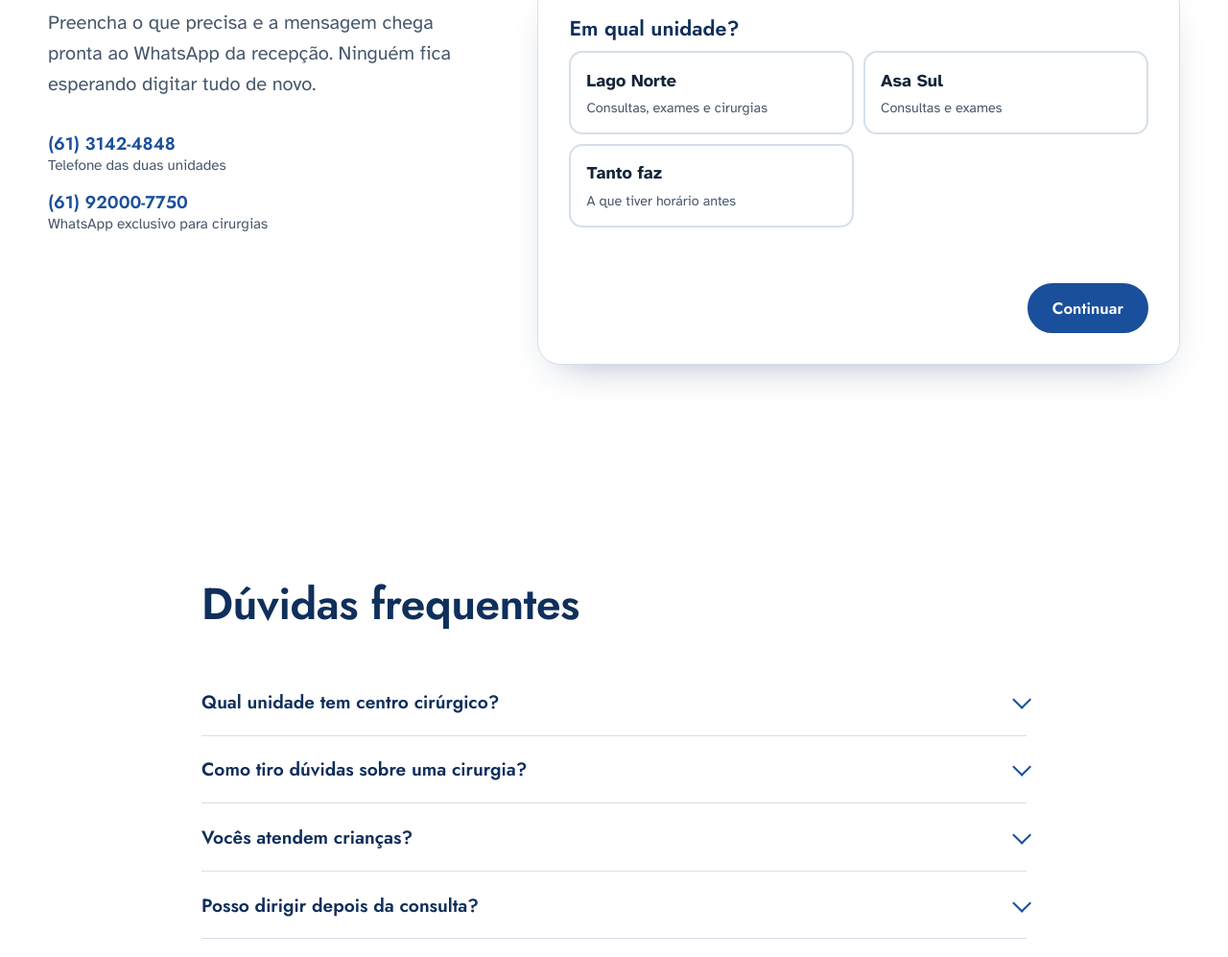
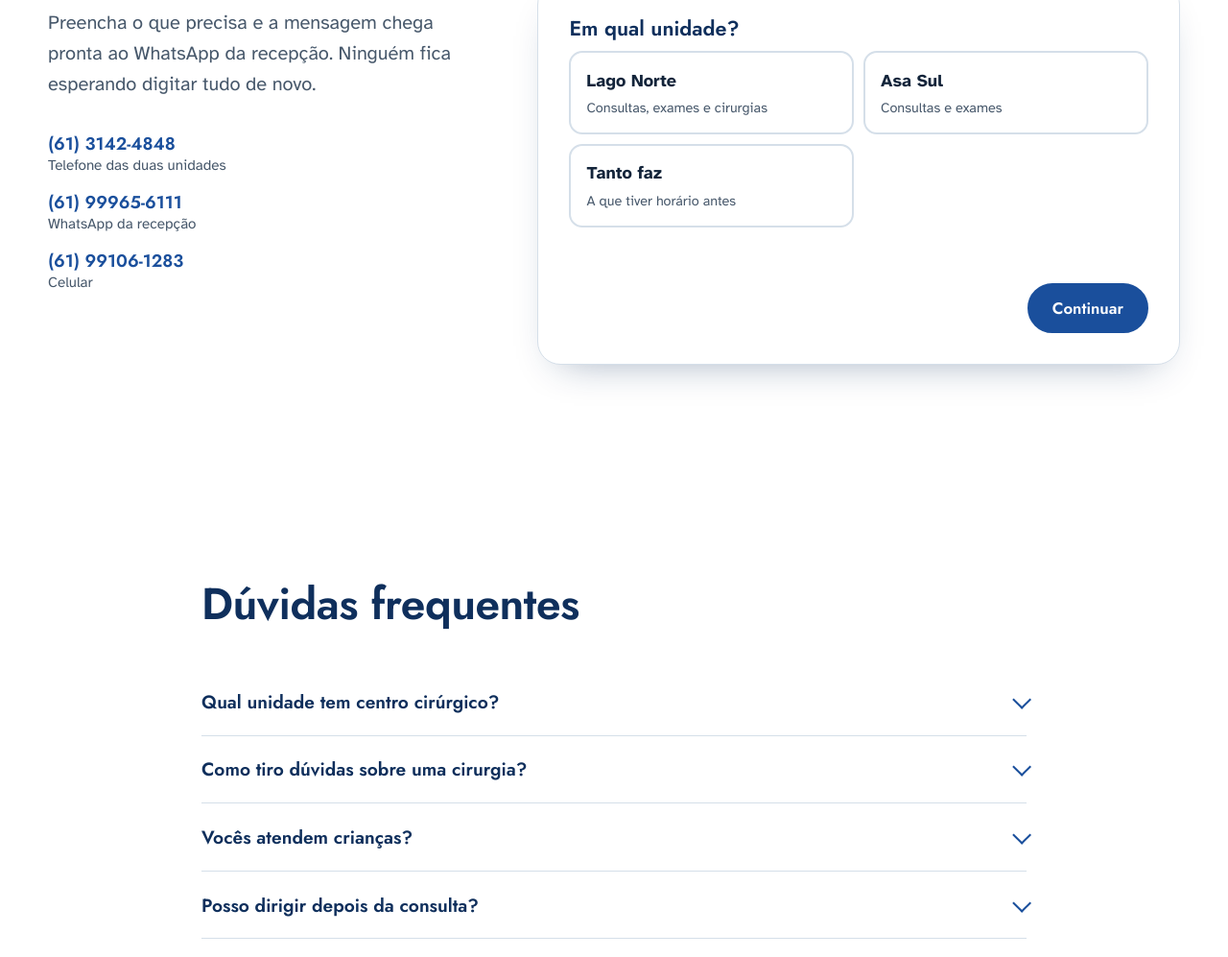
Before and after one commit to wordnael-sketch/site-hdol, a plain HTML site: page index.html in a window 1280 px wide. Shown: the part 7637-8634 px from the top of the page at 96% size. Drawn offline with Linux system fonts and the light colour scheme.

Commit message:
Atualiza os telefones da seção "Agende em quatro passos"
Sai o (61) 92000-7750 e entram o (61) 99965-6111 e o
(61) 99106-1283 na lista de contato direto.

Co-Authored-By: Claude <noreply@anthropic.com>

```diff
--- a/index.html
+++ b/index.html
@@ -571,7 +571,8 @@ footer .legal{grid-column:1/-1;border-top:1px solid rgba(255,255,255,.15);paddin
       <p class="lead" style="margin-top:1rem">Preencha o que precisa e a mensagem chega pronta ao WhatsApp da recepção. Ninguém fica esperando digitar tudo de novo.</p>
       <div class="contato-direto">
         <a href="tel:+556131424848">(61) 3142-4848<span>Telefone das duas unidades</span></a>
-        <a href="https://wa.me/5561920007750" target="_blank" rel="noopener">(61) 92000-7750<span>WhatsApp exclusivo para cirurgias</span></a>
+        <a href="https://wa.me/5561999656111" target="_blank" rel="noopener">(61) 99965-6111<span>WhatsApp da recepção</span></a>
+        <a href="tel:+5561991061283">(61) 99106-1283<span>Celular</span></a>
       </div>
     </div>
     <div>
```
